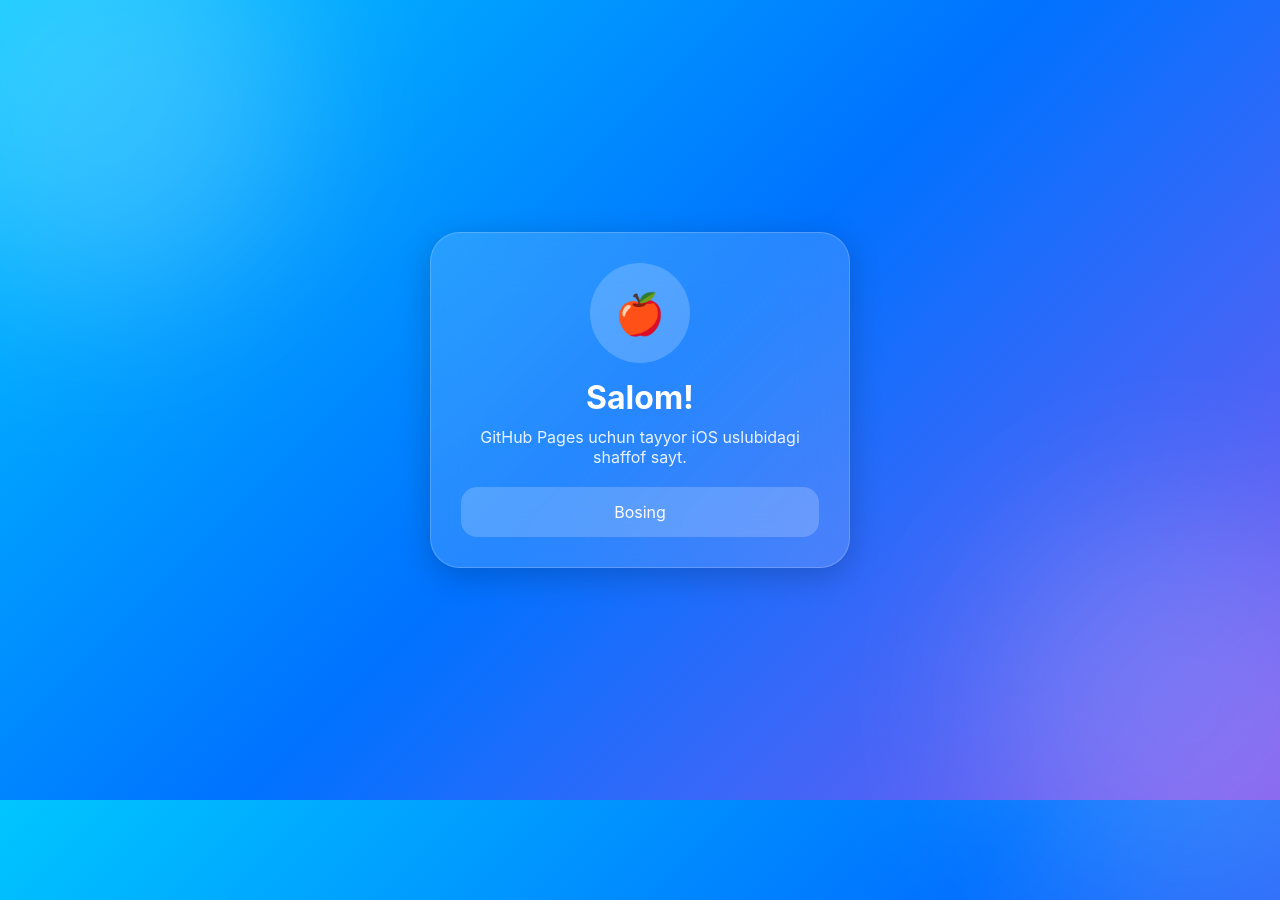
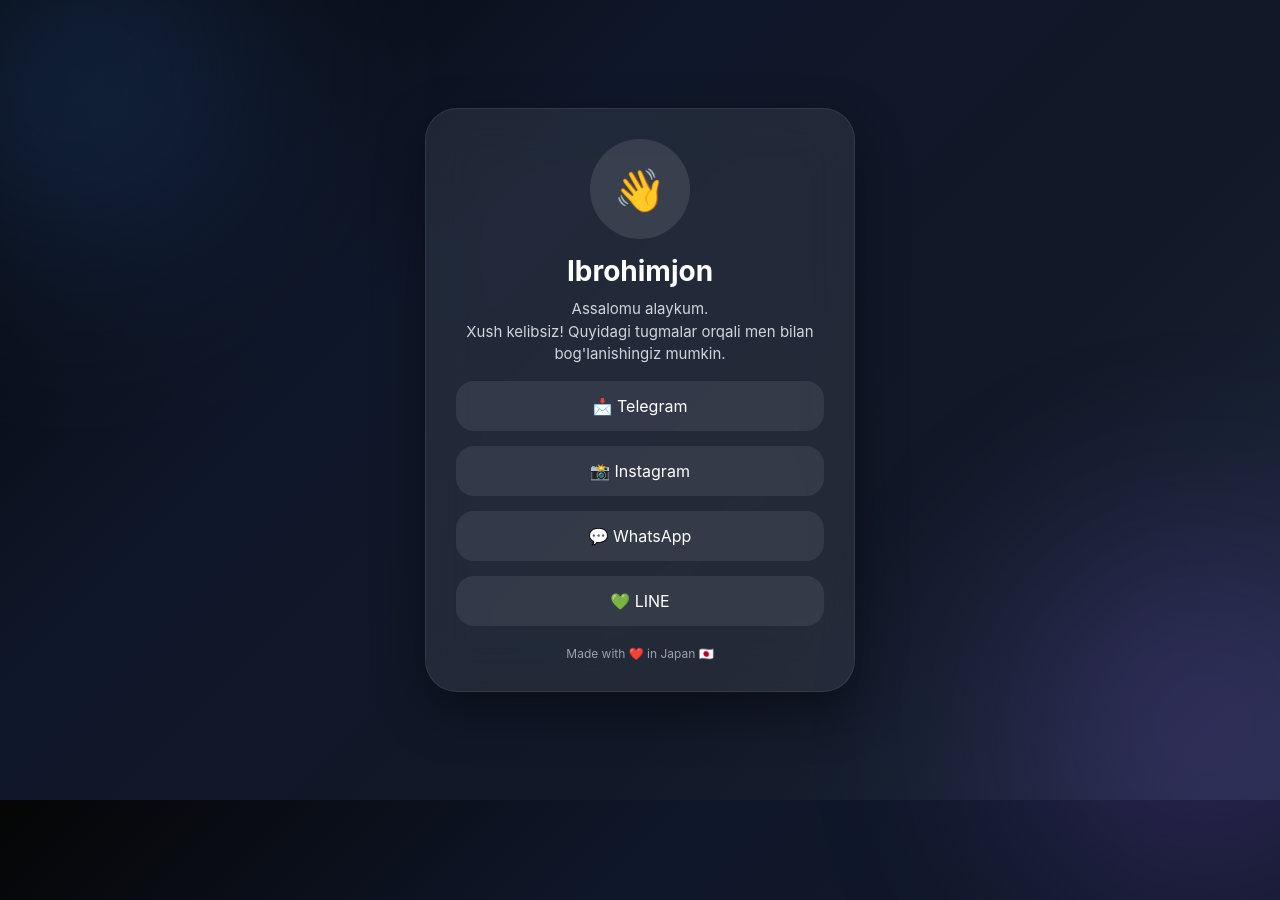
Before and after one commit to abaraliyevibrohimjon06-bot/Bilmadim, a plain HTML site: page index.html in a window 1280 px wide. Shown: the top 900 px of the page. Drawn offline with Linux system fonts and the light colour scheme.

Commit message:
Update index.html

```diff
--- a/index.html
+++ b/index.html
@@ -3,7 +3,7 @@
 <head>
 <meta charset="UTF-8">
 <meta name="viewport" content="width=device-width, initial-scale=1.0">
-<title>iOS Style Website</title>
+<title>Ibrohimjon | Links</title>
 
 <style>
 *{
@@ -14,51 +14,59 @@
 }
 
 body{
-    min-height:100vh;
+height:100vh;
 display:flex;
 justify-content:center;
 align-items:center;
 background:
-    linear-gradient(135deg,#00c6ff,#0072ff,#7f5af0);
+linear-gradient(
+135deg,
+#050505,
+#0f172a,
+#111827,
+#1e293b
+);
 overflow:hidden;
 }
 
 body::before{
 content:"";
 position:absolute;
-    width:400px;
-    height:400px;
-    background:rgba(255,255,255,.2);
+width:350px;
+height:350px;
+background:#3b82f6;
 border-radius:50%;
 top:-100px;
 left:-100px;
-    filter:blur(80px);
+filter:blur(120px);
+opacity:.25;
 }
 
 body::after{
 content:"";
 position:absolute;
-    width:400px;
-    height:400px;
-    background:rgba(255,255,255,.15);
+width:350px;
+height:350px;
+background:#8b5cf6;
 border-radius:50%;
 bottom:-100px;
 right:-100px;
-    filter:blur(80px);
+filter:blur(120px);
+opacity:.25;
 }
 
 .card{
 width:90%;
-    max-width:420px;
+max-width:430px;
 padding:30px;
-    border-radius:30px;
-    background:rgba(255,255,255,.15);
+border-radius:32px;
+background:rgba(255,255,255,.08);
 backdrop-filter:blur(25px);
 -webkit-backdrop-filter:blur(25px);
-    border:1px solid rgba(255,255,255,.2);
-    box-shadow:0 8px 32px rgba(0,0,0,.2);
+border:1px solid rgba(255,255,255,.08);
+box-shadow:0 20px 50px rgba(0,0,0,.4);
+text-align:center;
 color:white;
-    text-align:center;
 }
 
 .avatar{
@@ -66,63 +74,90 @@
 height:100px;
 margin:auto;
 border-radius:50%;
-    background:rgba(255,255,255,.2);
+background:rgba(255,255,255,.1);
 display:flex;
+justify-content:center;
 align-items:center;
-    justify-content:center;
-    font-size:40px;
+font-size:42px;
 }
 
 h1{
 margin-top:15px;
+font-size:28px;
 }
 
-p{
+.desc{
 margin-top:10px;
-    opacity:.9;
+color:#d1d5db;
+line-height:1.5;
+font-size:15px;
 }
 
-.btn{
-    margin-top:20px;
-    width:100%;
+.link{
+display:block;
+text-decoration:none;
+color:white;
+margin-top:15px;
 padding:15px;
-    border:none;
-    border-radius:16px;
-    background:rgba(255,255,255,.2);
-    color:white;
-    font-size:16px;
-    cursor:pointer;
+border-radius:18px;
+background:rgba(255,255,255,.08);
 transition:.3s;
 }
 
-.btn:hover{
-    background:rgba(255,255,255,.3);
-    transform:scale(1.03);
+.link:hover{
+transform:translateY(-3px);
+background:rgba(255,255,255,.14);
+}
+
+.footer{
+margin-top:20px;
+font-size:12px;
+color:#9ca3af;
 }
 </style>
 </head>
 <body>
 
 <div class="card">
-    <div class="avatar">🍎</div>
 
-    <h1>Salom!</h1>
+<div class="avatar">👋</div>
 
-    <p>
-        GitHub Pages uchun tayyor iOS uslubidagi
-        shaffof sayt.
+<h1>Ibrohimjon</h1>
+
+<p class="desc">
+Assalomu alaykum.<br>
+Xush kelibsiz! Quyidagi tugmalar orqali men bilan bog'lanishingiz mumkin.
 </p>
 
-    <button class="btn" onclick="showMessage()">
-        Bosing
-    </button>
+<a class="link"
+href="https://t.me/Ibrohimjon_0o1"
+target="_blank">
+📩 Telegram
+</a>
+
+<a class="link"
+href="https://www.instagram.com/ibrohimjon_0o6"
+target="_blank">
+📸 Instagram
+</a>
+
+<a class="link"
+href="https://wa.me/817083181403"
+target="_blank">
+💬 WhatsApp
+</a>
+
+<a class="link"
+href="https://line.me/ti/p/Jhd_fDMgRx"
+target="_blank">
+💚 LINE
+</a>
+
+<div class="footer">
+Made with ❤️ in Japan 🇯🇵
 </div>
 
-<script>
-function showMessage(){
-    alert("iOS uslubidagi sayt ishlayapti 🚀");
-}
-</script>
+</div>
 
 </body>
 </html>
```
Lines whose indentation alone changed are shown as unchanged.
